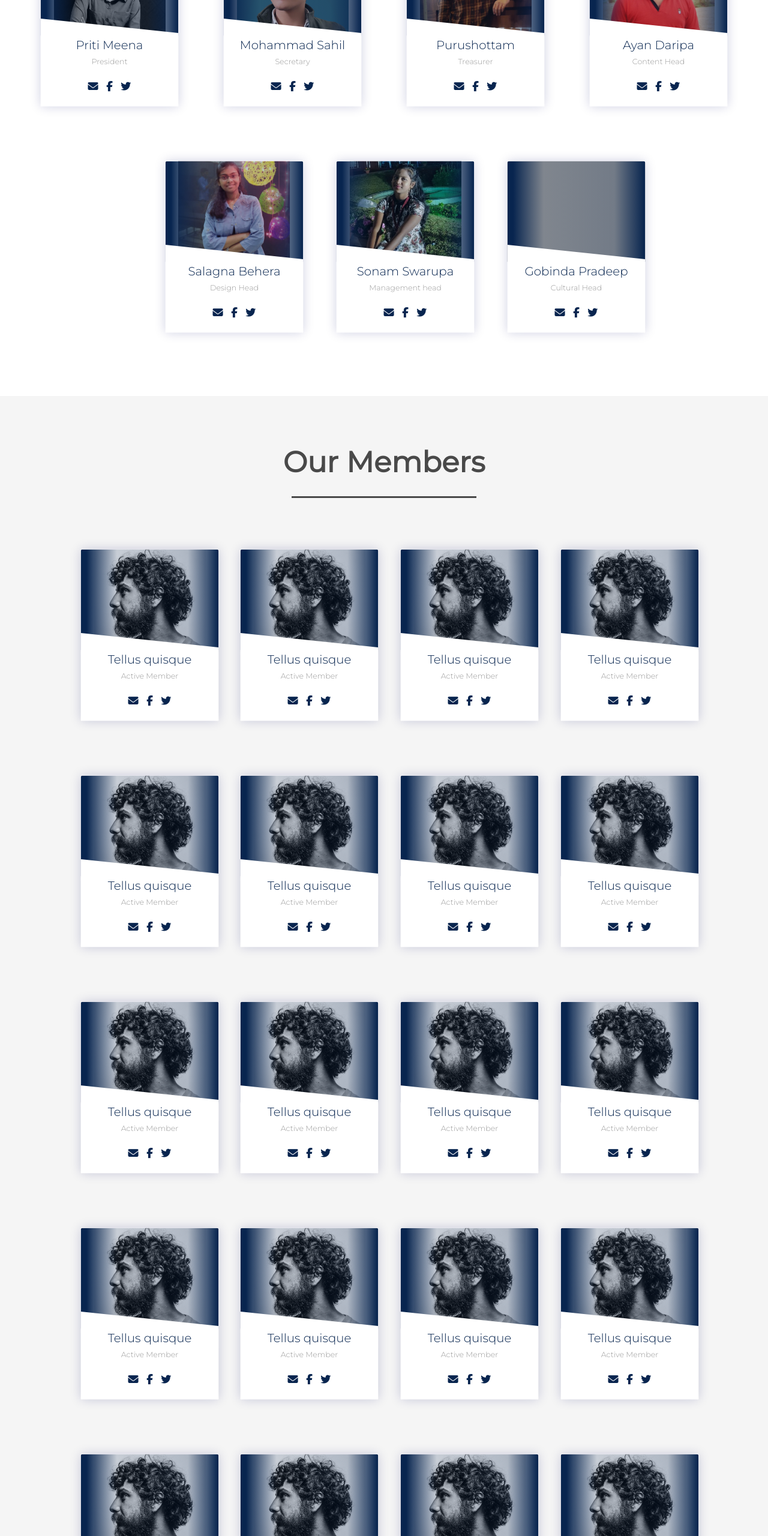
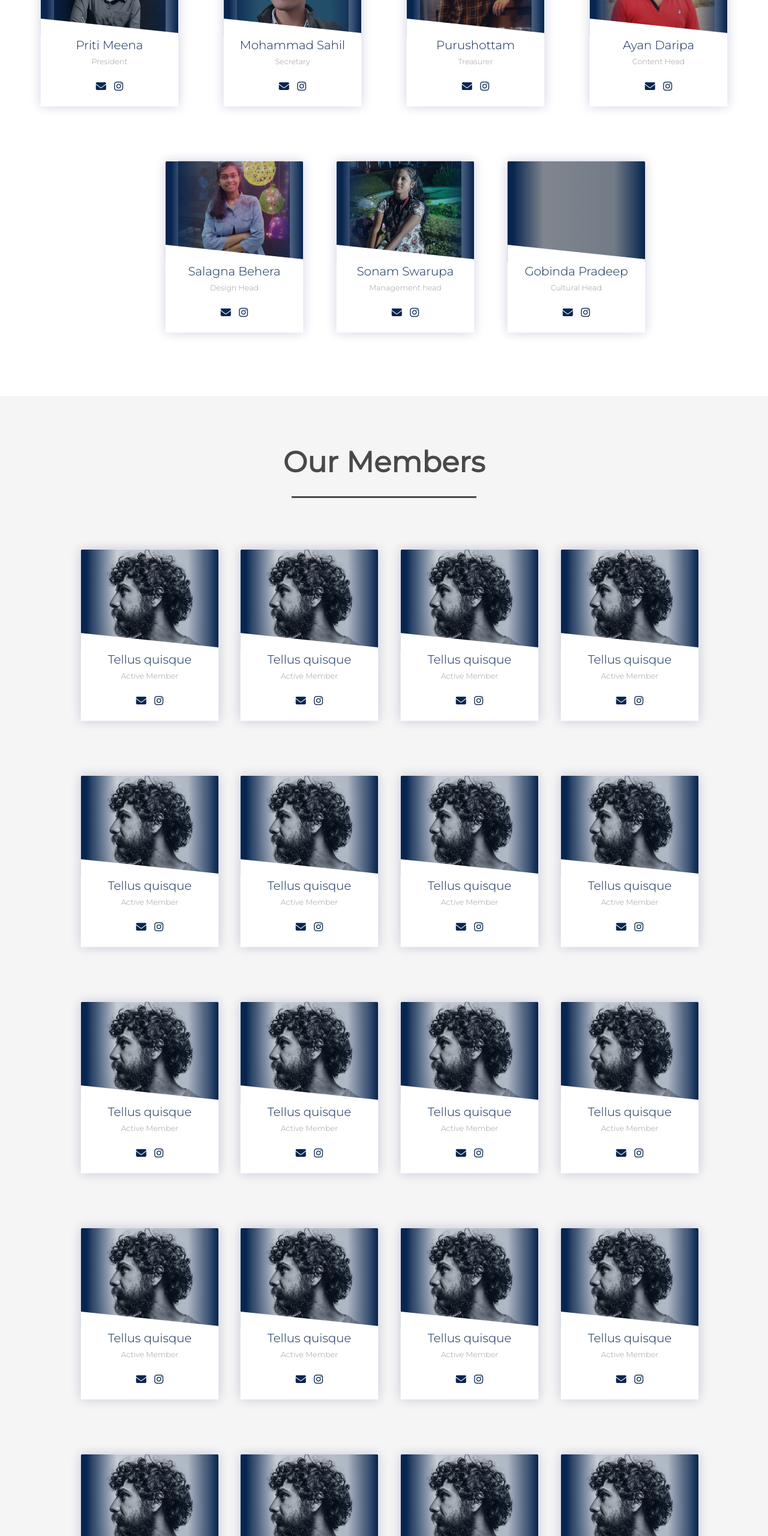
Before and after one commit to Ek-Bharat-Shreshtha-Bharat-NIT-Rourkela/EBSB-NITR-WEB, a plain HTML site: page public/members.html in a window 1280 px wide. Shown: the part 920-3480 px from the top of the page at 60% size. Drawn offline with nearby package versions, Linux system fonts and the light colour scheme; grey boxes are pictures that could not be loaded.

Commit message:
club members profile updated

```diff
--- a/public/members.html
+++ b/public/members.html
@@ -181,9 +181,9 @@
 							<div class="profile-name1 text-center">Priti Meena
 								<p>President</p>	</div>
 								<div class="icons-fa">
-								<i class="fa fa-envelope"></i>
-								<i class="fa fa-facebook"></i>
-								<i class="fa fa-twitter"></i>
+								<a class="text-decoration-none" href="mailto:sahilmejakhas@gmail.com?subject=My%20Mail%20to%20EBSB%20Club%20Member" target="_blank"><i class="fa fa-envelope"></i></a>
+								<a class="text-decoration-none" href="https://www.instagram.com/tsharpsahil" target="_blank"><i class="fa fa-instagram"></i></a>
+
 								</div>
 
 
@@ -203,9 +203,9 @@
 							<div class="profile-name1 text-center">Mohammad Sahil
 								<p>Secretary</p>	</div>
 								<div class="icons-fa">
-								<i class="fa fa-envelope"></i>
-								<i class="fa fa-facebook"></i>
-								<i class="fa fa-twitter"></i>
+								<a class="text-decoration-none" href="mailto:sahilmejakhas@gmail.com?subject=My%20Mail%20to%20EBSB%20Club%20Member" target="_blank"><i class="fa fa-envelope"></i></a>
+								<a class="text-decoration-none" href="https://www.instagram.com/tsharpsahil" target="_blank"><i class="fa fa-instagram"></i></a>
+
 								</div>
 
 
@@ -225,9 +225,9 @@
 							<div class="profile-name1 text-center">Purushottam
 								<p>Treasurer</p>	</div>
 								<div class="icons-fa">
-								<i class="fa fa-envelope"></i>
-								<i class="fa fa-facebook"></i>
-								<i class="fa fa-twitter"></i>
+								<a class="text-decoration-none" href="mailto:sahilmejakhas@gmail.com?subject=My%20Mail%20to%20EBSB%20Club%20Member" target="_blank"><i class="fa fa-envelope"></i></a>
+								<a class="text-decoration-none" href="https://www.instagram.com/tsharpsahil" target="_blank"><i class="fa fa-instagram"></i></a>
+
 								</div>
 
 
@@ -247,9 +247,9 @@
 							<div class="profile-name1 text-center">Ayan Daripa
 								<p>Content Head</p>	</div>
 								<div class="icons-fa">
-								<i class="fa fa-envelope"></i>
-								<i class="fa fa-facebook"></i>
-								<i class="fa fa-twitter"></i>
+								<a class="text-decoration-none" href="mailto:sahilmejakhas@gmail.com?subject=My%20Mail%20to%20EBSB%20Club%20Member" target="_blank"><i class="fa fa-envelope"></i></a>
+								<a class="text-decoration-none" href="https://www.instagram.com/tsharpsahil" target="_blank"><i class="fa fa-instagram"></i></a>
+
 								</div>
 
 
@@ -270,9 +270,9 @@
 							<div class="profile-name1 text-center">Salagna Behera
 								<p>Design Head</p>	</div>
 								<div class="icons-fa">
-								<i class="fa fa-envelope"></i>
-								<i class="fa fa-facebook"></i>
-								<i class="fa fa-twitter"></i>
+								<a class="text-decoration-none" href="mailto:sahilmejakhas@gmail.com?subject=My%20Mail%20to%20EBSB%20Club%20Member" target="_blank"><i class="fa fa-envelope"></i></a>
+								<a class="text-decoration-none" href="https://www.instagram.com/tsharpsahil" target="_blank"><i class="fa fa-instagram"></i></a>
+
 								</div>
 
 
@@ -292,9 +292,9 @@
 							<div class="profile-name1 text-center">Sonam Swarupa
 								<p>Management head</p>	</div>
 								<div class="icons-fa">
-								<i class="fa fa-envelope"></i>
-								<i class="fa fa-facebook"></i>
-								<i class="fa fa-twitter"></i>
+								<a class="text-decoration-none" href="mailto:sahilmejakhas@gmail.com?subject=My%20Mail%20to%20EBSB%20Club%20Member" target="_blank"><i class="fa fa-envelope"></i></a>
+								<a class="text-decoration-none" href="https://www.instagram.com/tsharpsahil" target="_blank"><i class="fa fa-instagram"></i></a>
+
 								</div>
 
 
@@ -314,9 +314,9 @@
 							<div class="profile-name1 text-center">Gobinda Pradeep
 								<p>Cultural Head								</p>	</div>
 								<div class="icons-fa">
-								<i class="fa fa-envelope"></i>
-								<i class="fa fa-facebook"></i>
-								<i class="fa fa-twitter"></i>
+								<a class="text-decoration-none" href="mailto:sahilmejakhas@gmail.com?subject=My%20Mail%20to%20EBSB%20Club%20Member" target="_blank"><i class="fa fa-envelope"></i></a>
+								<a class="text-decoration-none" href="https://www.instagram.com/tsharpsahil" target="_blank"><i class="fa fa-instagram"></i></a>
+
 								</div>
 
 
@@ -354,9 +354,9 @@
 							<div class="profile-name1 text-center">Tellus quisque
 								<p>Active Member</p>	</div>
 								<div class="icons-fa">
-								<i class="fa fa-envelope"></i>
-								<i class="fa fa-facebook"></i>
-								<i class="fa fa-twitter"></i>
+								<a class="text-decoration-none" href="mailto:sahilmejakhas@gmail.com?subject=My%20Mail%20to%20EBSB%20Club%20Member" target="_blank"><i class="fa fa-envelope"></i></a>
+								<a class="text-decoration-none" href="https://www.instagram.com/tsharpsahil" target="_blank"><i class="fa fa-instagram"></i></a>
+
 								</div>
 
 
@@ -376,9 +376,9 @@
 							<div class="profile-name1 text-center">Tellus quisque
 								<p>Active Member</p>	</div>
 								<div class="icons-fa">
-								<i class="fa fa-envelope"></i>
-								<i class="fa fa-facebook"></i>
-								<i class="fa fa-twitter"></i>
+								<a class="text-decoration-none" href="mailto:sahilmejakhas@gmail.com?subject=My%20Mail%20to%20EBSB%20Club%20Member" target="_blank"><i class="fa fa-envelope"></i></a>
+								<a class="text-decoration-none" href="https://www.instagram.com/tsharpsahil" target="_blank"><i class="fa fa-instagram"></i></a>
+
 								</div>
 
 
@@ -398,9 +398,9 @@
 							<div class="profile-name1 text-center">Tellus quisque
 								<p>Active Member</p>	</div>
 								<div class="icons-fa">
-								<i class="fa fa-envelope"></i>
-								<i class="fa fa-facebook"></i>
-								<i class="fa fa-twitter"></i>
+								<a class="text-decoration-none" href="mailto:sahilmejakhas@gmail.com?subject=My%20Mail%20to%20EBSB%20Club%20Member" target="_blank"><i class="fa fa-envelope"></i></a>
+								<a class="text-decoration-none" href="https://www.instagram.com/tsharpsahil" target="_blank"><i class="fa fa-instagram"></i></a>
+
 								</div>
 
 
@@ -420,9 +420,9 @@
 							<div class="profile-name1 text-center">Tellus quisque
 								<p>Active Member</p>	</div>
 								<div class="icons-fa">
-								<i class="fa fa-envelope"></i>
-								<i class="fa fa-facebook"></i>
-								<i class="fa fa-twitter"></i>
+								<a class="text-decoration-none" href="mailto:sahilmejakhas@gmail.com?subject=My%20Mail%20to%20EBSB%20Club%20Member" target="_blank"><i class="fa fa-envelope"></i></a>
+								<a class="text-decoration-none" href="https://www.instagram.com/tsharpsahil" target="_blank"><i class="fa fa-instagram"></i></a>
+
 								</div>
 
 
@@ -442,9 +442,9 @@
 							<div class="profile-name1 text-center">Tellus quisque
 								<p>Active Member</p>	</div>
 								<div class="icons-fa">
-								<i class="fa fa-envelope"></i>
-								<i class="fa fa-facebook"></i>
-								<i class="fa fa-twitter"></i>
+								<a class="text-decoration-none" href="mailto:sahilmejakhas@gmail.com?subject=My%20Mail%20to%20EBSB%20Club%20Member" target="_blank"><i class="fa fa-envelope"></i></a>
+								<a class="text-decoration-none" href="https://www.instagram.com/tsharpsahil" target="_blank"><i class="fa fa-instagram"></i></a>
+
 								</div>
 
 
@@ -464,9 +464,9 @@
 							<div class="profile-name1 text-center">Tellus quisque
 								<p>Active Member</p>	</div>
 								<div class="icons-fa">
-								<i class="fa fa-envelope"></i>
-								<i class="fa fa-facebook"></i>
-								<i class="fa fa-twitter"></i>
+								<a class="text-decoration-none" href="mailto:sahilmejakhas@gmail.com?subject=My%20Mail%20to%20EBSB%20Club%20Member" target="_blank"><i class="fa fa-envelope"></i></a>
+								<a class="text-decoration-none" href="https://www.instagram.com/tsharpsahil" target="_blank"><i class="fa fa-instagram"></i></a>
+
 								</div>
 
 
@@ -486,9 +486,9 @@
 							<div class="profile-name1 text-center">Tellus quisque
 								<p>Active Member</p>	</div>
 								<div class="icons-fa">
-								<i class="fa fa-envelope"></i>
-								<i class="fa fa-facebook"></i>
-								<i class="fa fa-twitter"></i>
+								<a class="text-decoration-none" href="mailto:sahilmejakhas@gmail.com?subject=My%20Mail%20to%20EBSB%20Club%20Member" target="_blank"><i class="fa fa-envelope"></i></a>
+								<a class="text-decoration-none" href="https://www.instagram.com/tsharpsahil" target="_blank"><i class="fa fa-instagram"></i></a>
+
 								</div>
 
 
@@ -508,9 +508,9 @@
 							<div class="profile-name1 text-center">Tellus quisque
 								<p>Active Member</p>	</div>
 								<div class="icons-fa">
-								<i class="fa fa-envelope"></i>
-								<i class="fa fa-facebook"></i>
-								<i class="fa fa-twitter"></i>
+								<a class="text-decoration-none" href="mailto:sahilmejakhas@gmail.com?subject=My%20Mail%20to%20EBSB%20Club%20Member" target="_blank"><i class="fa fa-envelope"></i></a>
+								<a class="text-decoration-none" href="https://www.instagram.com/tsharpsahil" target="_blank"><i class="fa fa-instagram"></i></a>
+
 								</div>
 
 
@@ -530,9 +530,9 @@
 							<div class="profile-name1 text-center">Tellus quisque
 								<p>Active Member</p>	</div>
 								<div class="icons-fa">
-								<i class="fa fa-envelope"></i>
-								<i class="fa fa-facebook"></i>
-								<i class="fa fa-twitter"></i>
+								<a class="text-decoration-none" href="mailto:sahilmejakhas@gmail.com?subject=My%20Mail%20to%20EBSB%20Club%20Member" target="_blank"><i class="fa fa-envelope"></i></a>
+								<a class="text-decoration-none" href="https://www.instagram.com/tsharpsahil" target="_blank"><i class="fa fa-instagram"></i></a>
+
 								</div>
 
 
@@ -552,9 +552,9 @@
 							<div class="profile-name1 text-center">Tellus quisque
 								<p>Active Member</p>	</div>
 								<div class="icons-fa">
-								<i class="fa fa-envelope"></i>
-								<i class="fa fa-facebook"></i>
-								<i class="fa fa-twitter"></i>
+								<a class="text-decoration-none" href="mailto:sahilmejakhas@gmail.com?subject=My%20Mail%20to%20EBSB%20Club%20Member" target="_blank"><i class="fa fa-envelope"></i></a>
+								<a class="text-decoration-none" href="https://www.instagram.com/tsharpsahil" target="_blank"><i class="fa fa-instagram"></i></a>
+
 								</div>
 
 
@@ -574,9 +574,9 @@
 							<div class="profile-name1 text-center">Tellus quisque
 								<p>Active Member</p>	</div>
 								<div class="icons-fa">
-								<i class="fa fa-envelope"></i>
-								<i class="fa fa-facebook"></i>
-								<i class="fa fa-twitter"></i>
+								<a class="text-decoration-none" href="mailto:sahilmejakhas@gmail.com?subject=My%20Mail%20to%20EBSB%20Club%20Member" target="_blank"><i class="fa fa-envelope"></i></a>
+								<a class="text-decoration-none" href="https://www.instagram.com/tsharpsahil" target="_blank"><i class="fa fa-instagram"></i></a>
+
 								</div>
 
 
@@ -596,9 +596,9 @@
 							<div class="profile-name1 text-center">Tellus quisque
 								<p>Active Member</p>	</div>
 								<div class="icons-fa">
-								<i class="fa fa-envelope"></i>
-								<i class="fa fa-facebook"></i>
-								<i class="fa fa-twitter"></i>
+								<a class="text-decoration-none" href="mailto:sahilmejakhas@gmail.com?subject=My%20Mail%20to%20EBSB%20Club%20Member" target="_blank"><i class="fa fa-envelope"></i></a>
+								<a class="text-decoration-none" href="https://www.instagram.com/tsharpsahil" target="_blank"><i class="fa fa-instagram"></i></a>
+
 								</div>
 
 
@@ -618,9 +618,9 @@
 							<div class="profile-name1 text-center">Tellus quisque
 								<p>Active Member</p>	</div>
 								<div class="icons-fa">
-								<i class="fa fa-envelope"></i>
-								<i class="fa fa-facebook"></i>
-								<i class="fa fa-twitter"></i>
+								<a class="text-decoration-none" href="mailto:sahilmejakhas@gmail.com?subject=My%20Mail%20to%20EBSB%20Club%20Member" target="_blank"><i class="fa fa-envelope"></i></a>
+								<a class="text-decoration-none" href="https://www.instagram.com/tsharpsahil" target="_blank"><i class="fa fa-instagram"></i></a>
+
 								</div>
 
 
@@ -640,9 +640,9 @@
 							<div class="profile-name1 text-center">Tellus quisque
 								<p>Active Member</p>	</div>
 								<div class="icons-fa">
-								<i class="fa fa-envelope"></i>
-								<i class="fa fa-facebook"></i>
-								<i class="fa fa-twitter"></i>
+								<a class="text-decoration-none" href="mailto:sahilmejakhas@gmail.com?subject=My%20Mail%20to%20EBSB%20Club%20Member" target="_blank"><i class="fa fa-envelope"></i></a>
+								<a class="text-decoration-none" href="https://www.instagram.com/tsharpsahil" target="_blank"><i class="fa fa-instagram"></i></a>
+
 								</div>
 
 
@@ -662,9 +662,9 @@
 							<div class="profile-name1 text-center">Tellus quisque
 								<p>Active Member</p>	</div>
 								<div class="icons-fa">
-								<i class="fa fa-envelope"></i>
-								<i class="fa fa-facebook"></i>
-								<i class="fa fa-twitter"></i>
+								<a class="text-decoration-none" href="mailto:sahilmejakhas@gmail.com?subject=My%20Mail%20to%20EBSB%20Club%20Member" target="_blank"><i class="fa fa-envelope"></i></a>
+								<a class="text-decoration-none" href="https://www.instagram.com/tsharpsahil" target="_blank"><i class="fa fa-instagram"></i></a>
+
 								</div>
 
 
@@ -684,9 +684,9 @@
 							<div class="profile-name1 text-center">Tellus quisque
 								<p>Active Member</p>	</div>
 								<div class="icons-fa">
-								<i class="fa fa-envelope"></i>
-								<i class="fa fa-facebook"></i>
-								<i class="fa fa-twitter"></i>
+								<a class="text-decoration-none" href="mailto:sahilmejakhas@gmail.com?subject=My%20Mail%20to%20EBSB%20Club%20Member" target="_blank"><i class="fa fa-envelope"></i></a>
+								<a class="text-decoration-none" href="https://www.instagram.com/tsharpsahil" target="_blank"><i class="fa fa-instagram"></i></a>
+
 								</div>
 
 
@@ -706,9 +706,9 @@
 							<div class="profile-name1 text-center">Tellus quisque
 								<p>Active Member</p>	</div>
 								<div class="icons-fa">
-								<i class="fa fa-envelope"></i>
-								<i class="fa fa-facebook"></i>
-								<i class="fa fa-twitter"></i>
+								<a class="text-decoration-none" href="mailto:sahilmejakhas@gmail.com?subject=My%20Mail%20to%20EBSB%20Club%20Member" target="_blank"><i class="fa fa-envelope"></i></a>
+								<a class="text-decoration-none" href="https://www.instagram.com/tsharpsahil" target="_blank"><i class="fa fa-instagram"></i></a>
+
 								</div>
 
 
@@ -728,9 +728,9 @@
 							<div class="profile-name1 text-center">Tellus quisque
 								<p>Active Member</p>	</div>
 								<div class="icons-fa">
-								<i class="fa fa-envelope"></i>
-								<i class="fa fa-facebook"></i>
-								<i class="fa fa-twitter"></i>
+								<a class="text-decoration-none" href="mailto:sahilmejakhas@gmail.com?subject=My%20Mail%20to%20EBSB%20Club%20Member" target="_blank"><i class="fa fa-envelope"></i></a>
+								<a class="text-decoration-none" href="https://www.instagram.com/tsharpsahil" target="_blank"><i class="fa fa-instagram"></i></a>
+
 								</div>
 
 
@@ -750,9 +750,9 @@
 							<div class="profile-name1 text-center">Tellus quisque
 								<p>Active Member</p>	</div>
 								<div class="icons-fa">
-								<i class="fa fa-envelope"></i>
-								<i class="fa fa-facebook"></i>
-								<i class="fa fa-twitter"></i>
+								<a class="text-decoration-none" href="mailto:sahilmejakhas@gmail.com?subject=My%20Mail%20to%20EBSB%20Club%20Member" target="_blank"><i class="fa fa-envelope"></i></a>
+								<a class="text-decoration-none" href="https://www.instagram.com/tsharpsahil" target="_blank"><i class="fa fa-instagram"></i></a>
+
 								</div>
 
 
@@ -772,9 +772,9 @@
 							<div class="profile-name1 text-center">Tellus quisque
 								<p>Active Member</p>	</div>
 								<div class="icons-fa">
-								<i class="fa fa-envelope"></i>
-								<i class="fa fa-facebook"></i>
-								<i class="fa fa-twitter"></i>
+								<a class="text-decoration-none" href="mailto:sahilmejakhas@gmail.com?subject=My%20Mail%20to%20EBSB%20Club%20Member" target="_blank"><i class="fa fa-envelope"></i></a>
+								<a class="text-decoration-none" href="https://www.instagram.com/tsharpsahil" target="_blank"><i class="fa fa-instagram"></i></a>
+
 								</div>
 
 
@@ -806,7 +806,7 @@
                         <div class="col-8 col-md-11"><p class="text-justify">EBSB aims to enhance interaction & promote mutual understanding between people of different states/UTs through the concept of state/UT pairing. The states carry out activities to promote a sustained and structured cultural connect.<br><br>
                             <a target="_blank" href="https://www.facebook.com/ebsbnitr/" class="text-white text-decoration-none px-1"> <i class="fa fa-facebook-square"></i></a>
                             <a target="_blank" href="https://twitter.com/ebsb_nitrkl" class="text-white text-decoration-none px-1"> <i class="fa fa-twitter-square"></i></a>
-                            <a target="_blank" href="https://www.instagram.com/ebsb_nitr/" class="text-white text-decoration-none px-1"> <i class="fa fa-instagram"></i></a>
+                            <a target="_blank" href="https://www.instagram.com/ebsb_nitr/" class="text-white text-decoration-none px-1"> <a class="text-decoration-none" href="https://www.instagram.com/tsharpsahil" target="_blank"><i class="fa fa-instagram"></i></a></a>
                             <a target="_blank" href="#" class="text-white text-decoration-none px-1"> <i class="fa fa-linkedin-square"></i></a>
                             <a target="_blank" href="https://www.youtube.com/channel/UCGc-aKzdqzYw8Xk2e849oog" class="text-white text-decoration-none px-1"> <i class="fa fa-youtube-square"></i></a>
 
--- a/src/members.css
+++ b/src/members.css
@@ -82,8 +82,9 @@
    top: -15px;
    font-size: 19px;
    color: #08254F;
-
-
+}
+.icons-fa a,.icons-fa .fa{
+    color: #08254F;
 }
 .icons-fa .fa {
    padding: 5px;
```
